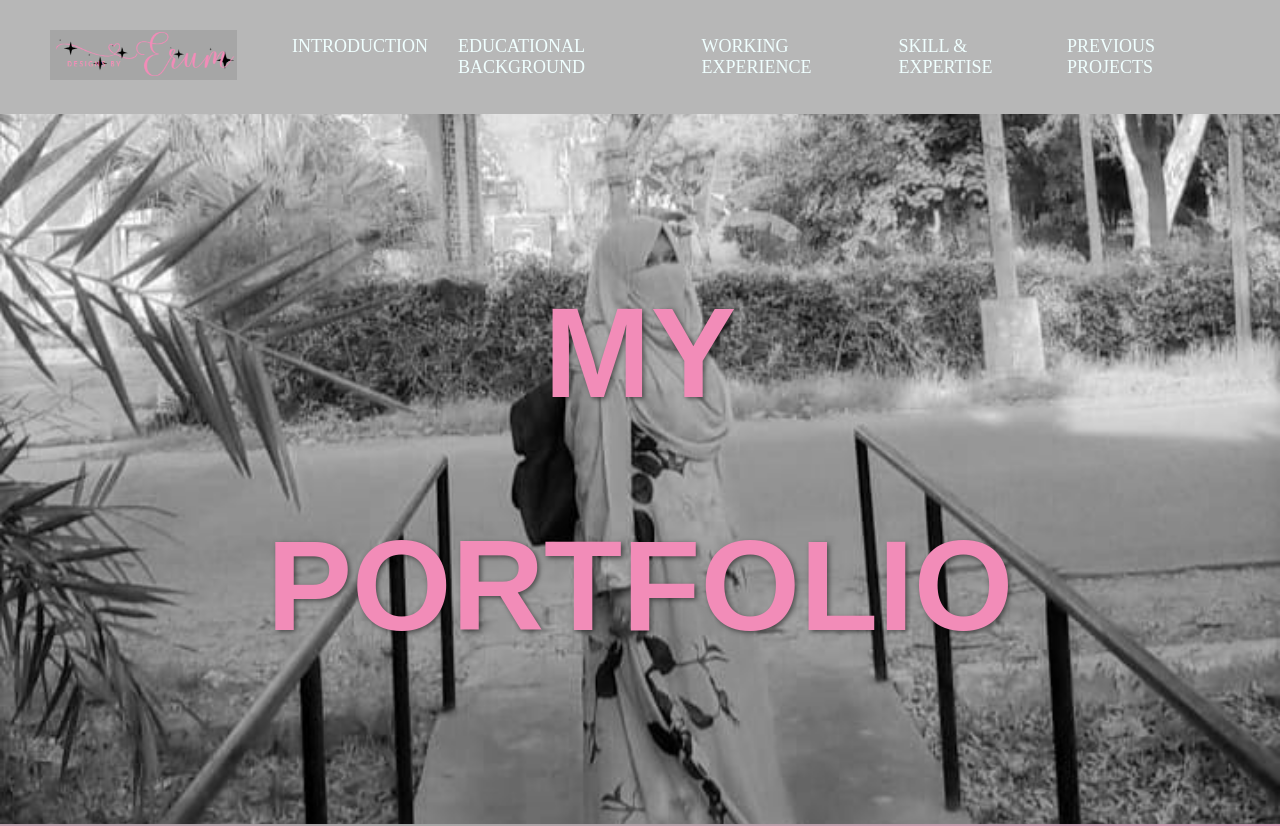
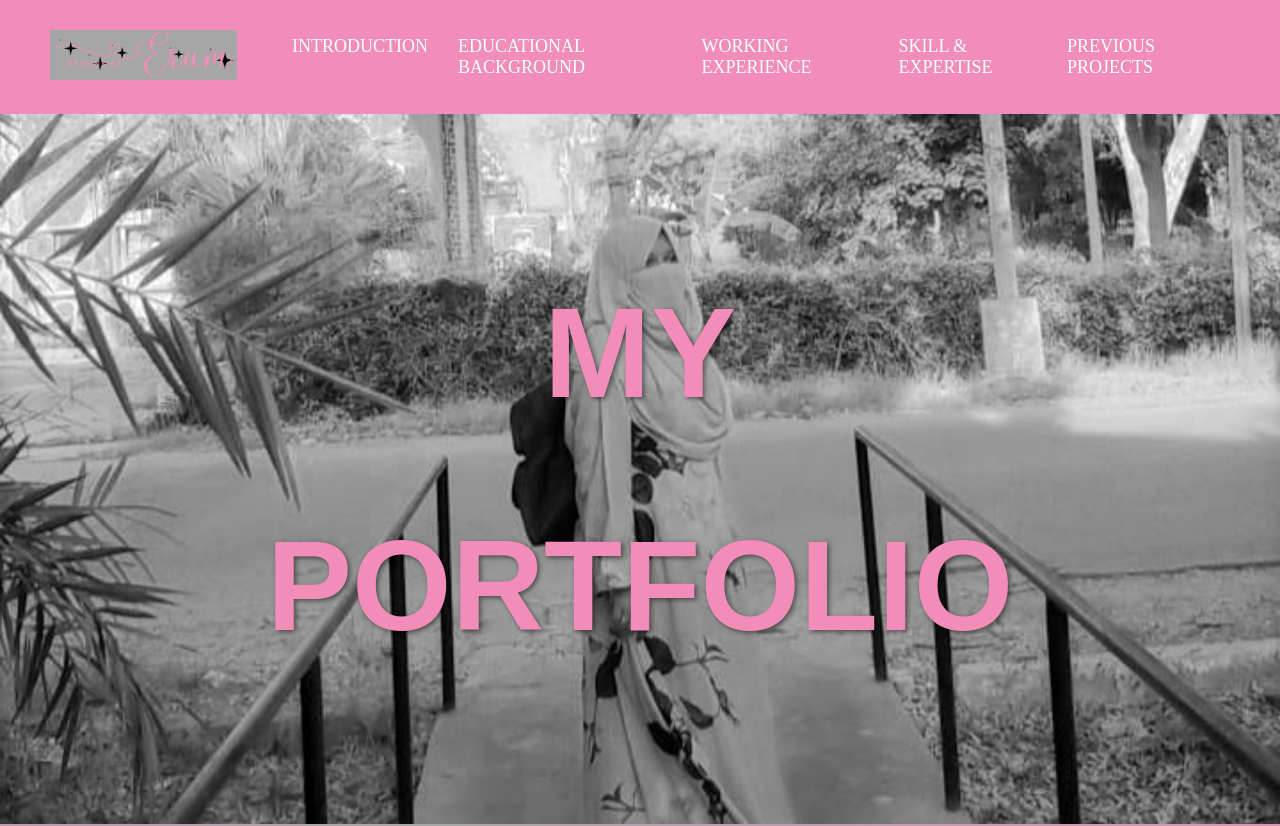
Before and after one commit to EramAlam/portfolio-repository, a plain HTML site: page index.html in a window 1280 px wide. Shown: the top 826 px of the page. Drawn offline with Linux system fonts and the light colour scheme.

Commit message:
Update style.css

```diff
--- a/style.css
+++ b/style.css
@@ -10,7 +10,7 @@
   justify-content: space-between;
   align-items: center;
   padding: 20px 50px;
-   background-color: rgba(166, 166, 166, 0.8); /* semi-transparent gray */
+   background-color: #f28cb8;
   backdrop-filter: blur(5px);
 }
 
```
